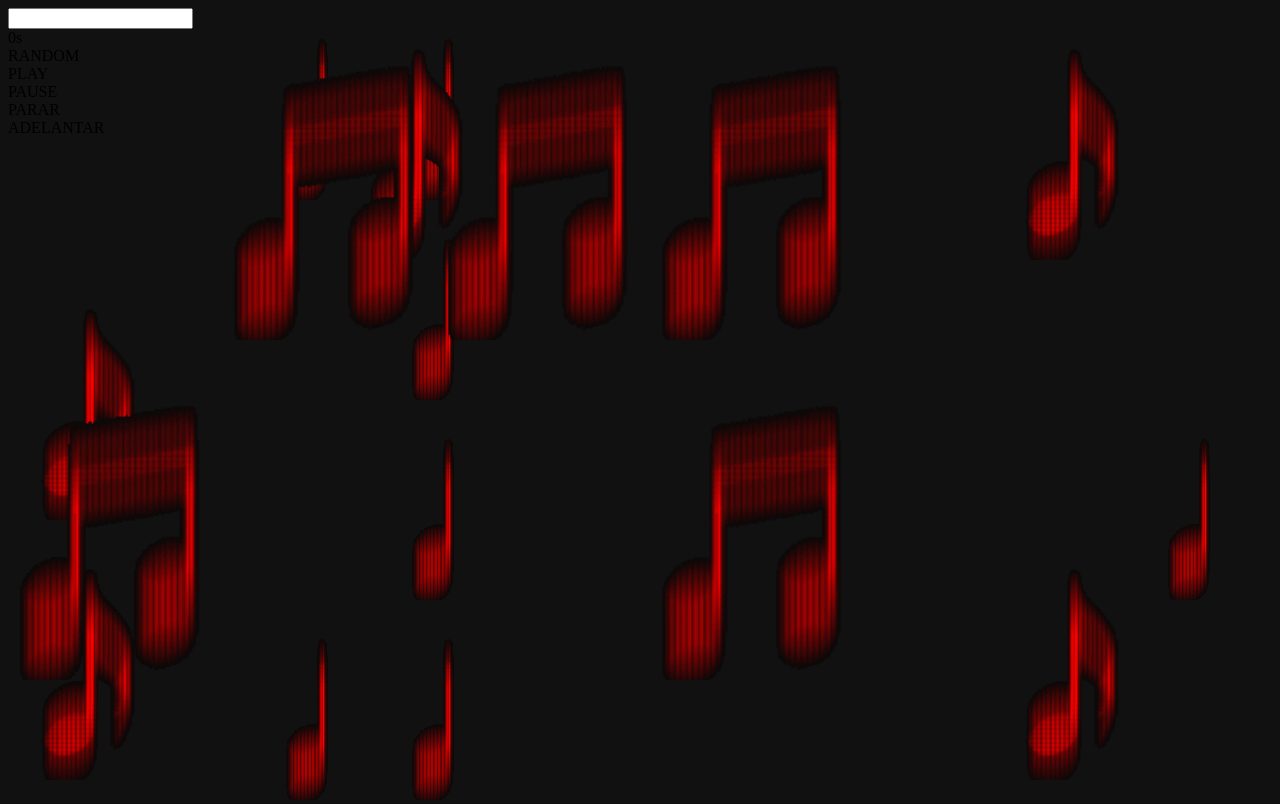
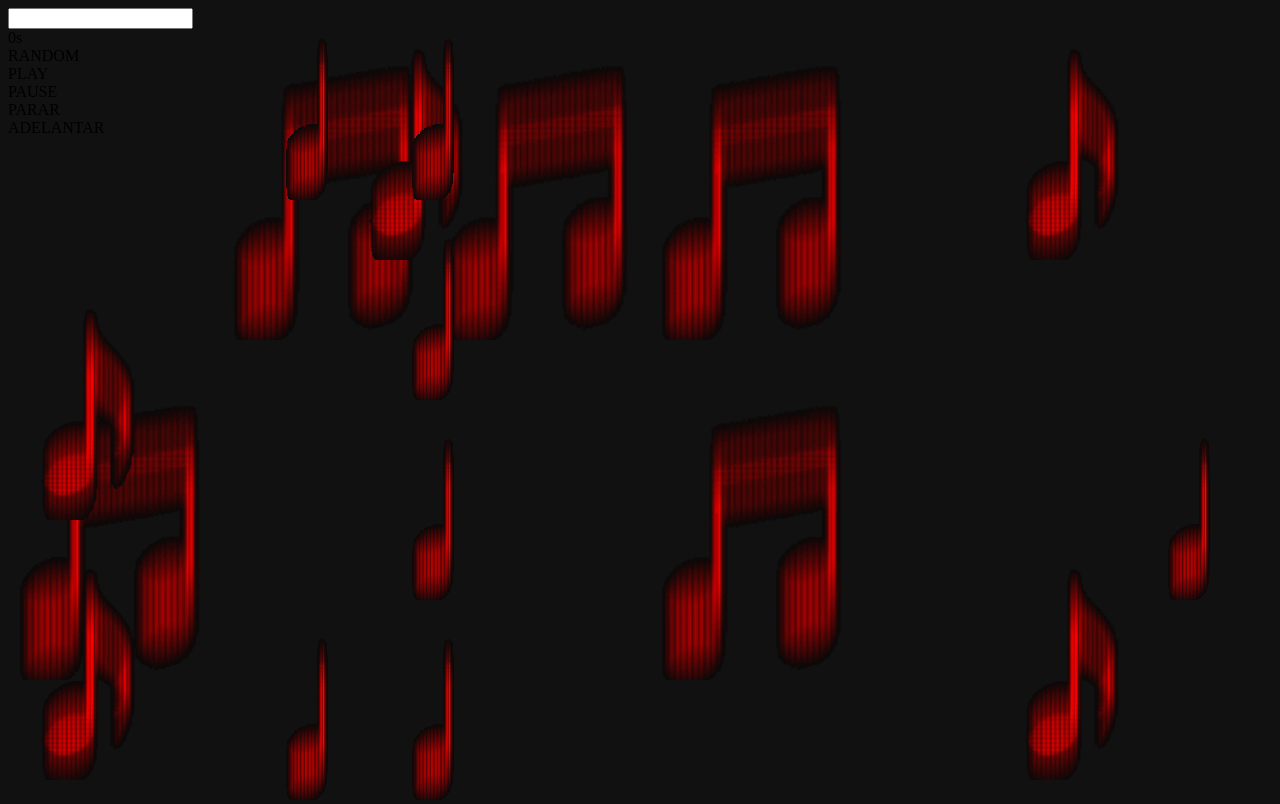
Before and after one commit to luisriq/Songify, a Django app: page / in a window 1280 px wide. Run offline with Django 3.2, Linux system fonts and the light colour scheme.

Commit message:
Update  css

```diff
--- a/streaming/static/css/main.css
+++ b/streaming/static/css/main.css
@@ -3,3 +3,13 @@
 body{
     background-color: #111111;
 }
+
+.parent0{
+	z-index: -1;
+}
+.parent1{
+	z-index: -2;
+}
+.parent2{
+	z-index: -3;
+}
--- a/streaming/static/js/background.js
+++ b/streaming/static/js/background.js
@@ -12,7 +12,7 @@
 	img.addClass("nota"+(i%3));
 	var container = $("<div style='position:absolute;' data-jkit='[parallax:strength="+((i%3)+1)+";axis=x]'>")
 	container.append(img);
-	//container.addClass("nota"+(i%3));
+	container.addClass("parent"+(i%3));
 	back.append(container);
 }
 
```
